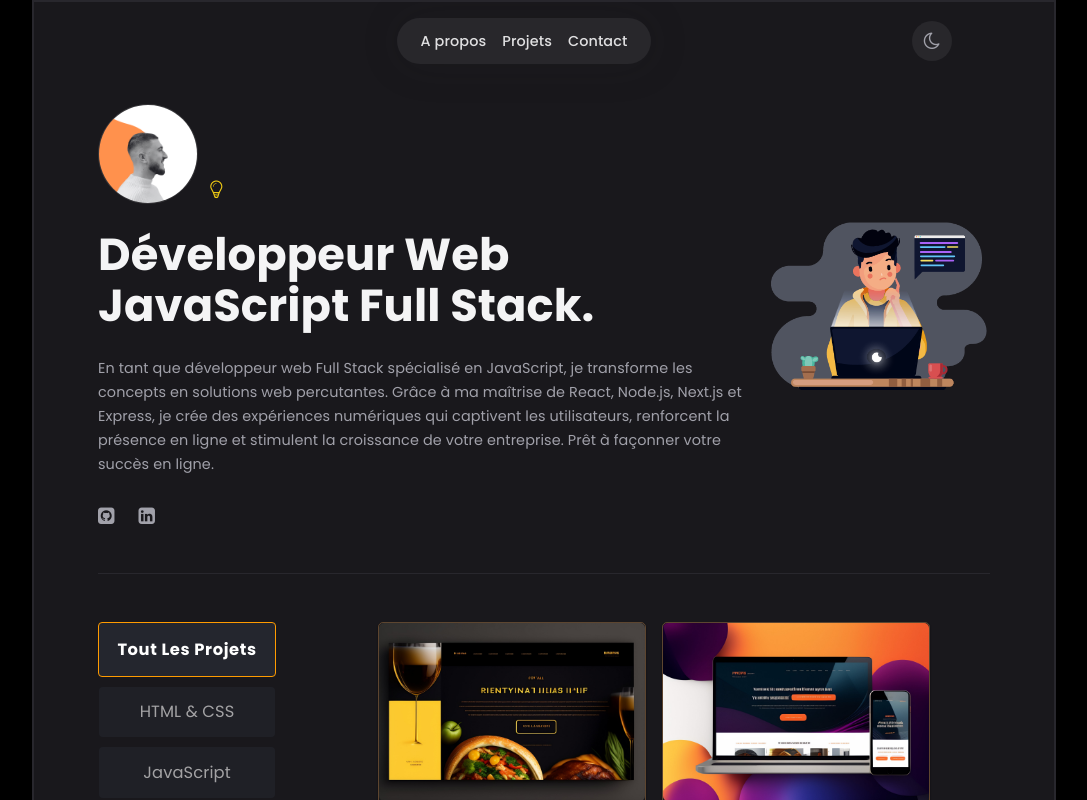
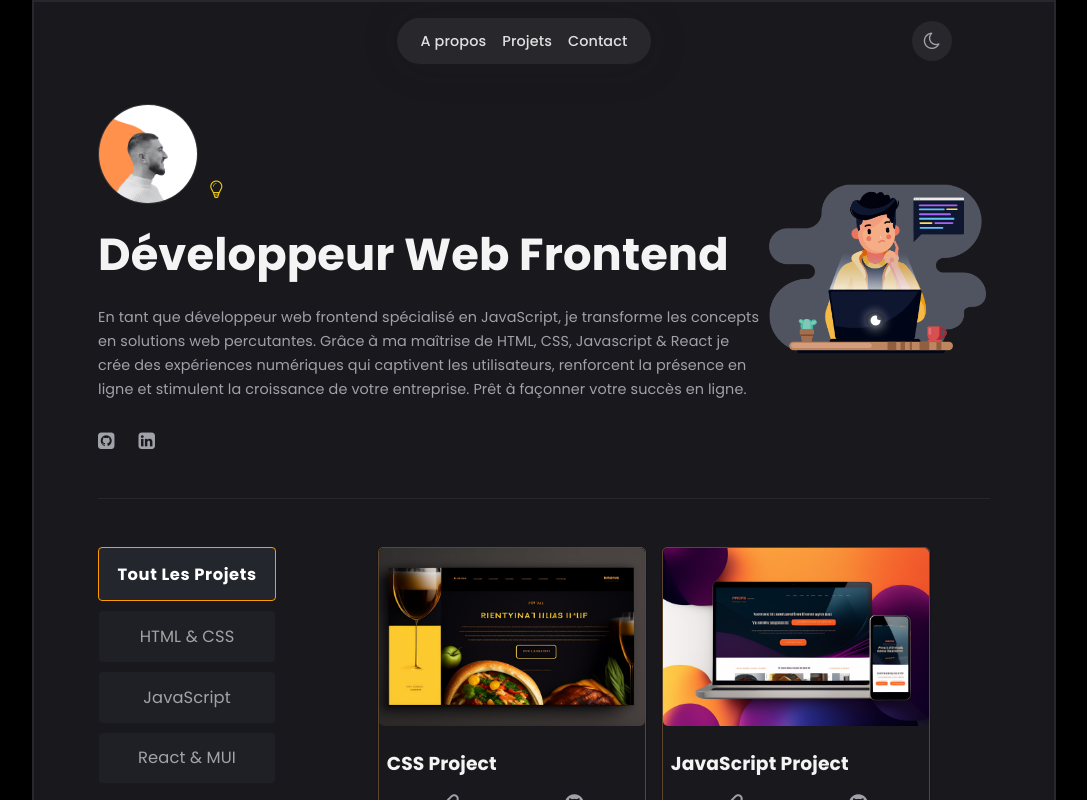
Before and after one commit to OlivierMaria/Portfolio, a React (Vite) app: page / in a window 1280 px wide. Shown: the top 800 px of the page, without its empty margins (96-1183 px from the left). Built offline with nearby package versions, Linux system fonts and the light colour scheme.

Commit message:
Modification in the hero component on my presentation

```diff
--- a/src/components/2-hero/Hero.jsx
+++ b/src/components/2-hero/Hero.jsx
@@ -21,15 +21,15 @@ export default function Hero() {
           transition={{ duration: 2 }}
           className="title"
         >
-          Développeur Web JavaScript Full Stack.
+          Développeur Web Frontend
         </motion.h1>
         <p className="subtitle">
-          En tant que développeur web Full Stack spécialisé en JavaScript, je
+          En tant que développeur web frontend spécialisé en JavaScript, je
           transforme les concepts en solutions web percutantes. Grâce à ma
-          maîtrise de React, Node.js, Next.js et Express, je crée des
-          expériences numériques qui captivent les utilisateurs, renforcent la
-          présence en ligne et stimulent la croissance de votre entreprise. Prêt
-          à façonner votre succès en ligne.
+          maîtrise de HTML, CSS, Javascript & React je crée des expériences
+          numériques qui captivent les utilisateurs, renforcent la présence en
+          ligne et stimulent la croissance de votre entreprise. Prêt à façonner
+          votre succès en ligne.
         </p>
 
         <div className="icons__wrapper flex">
```
